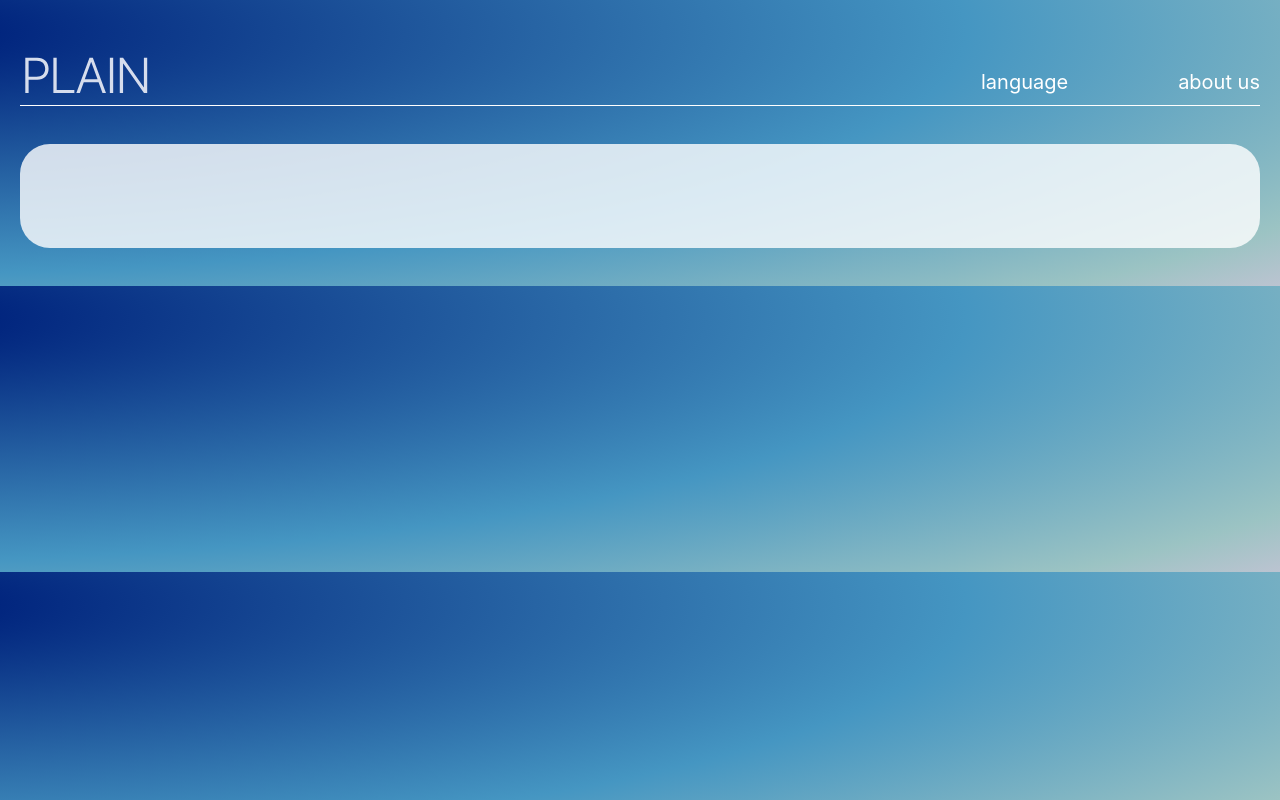
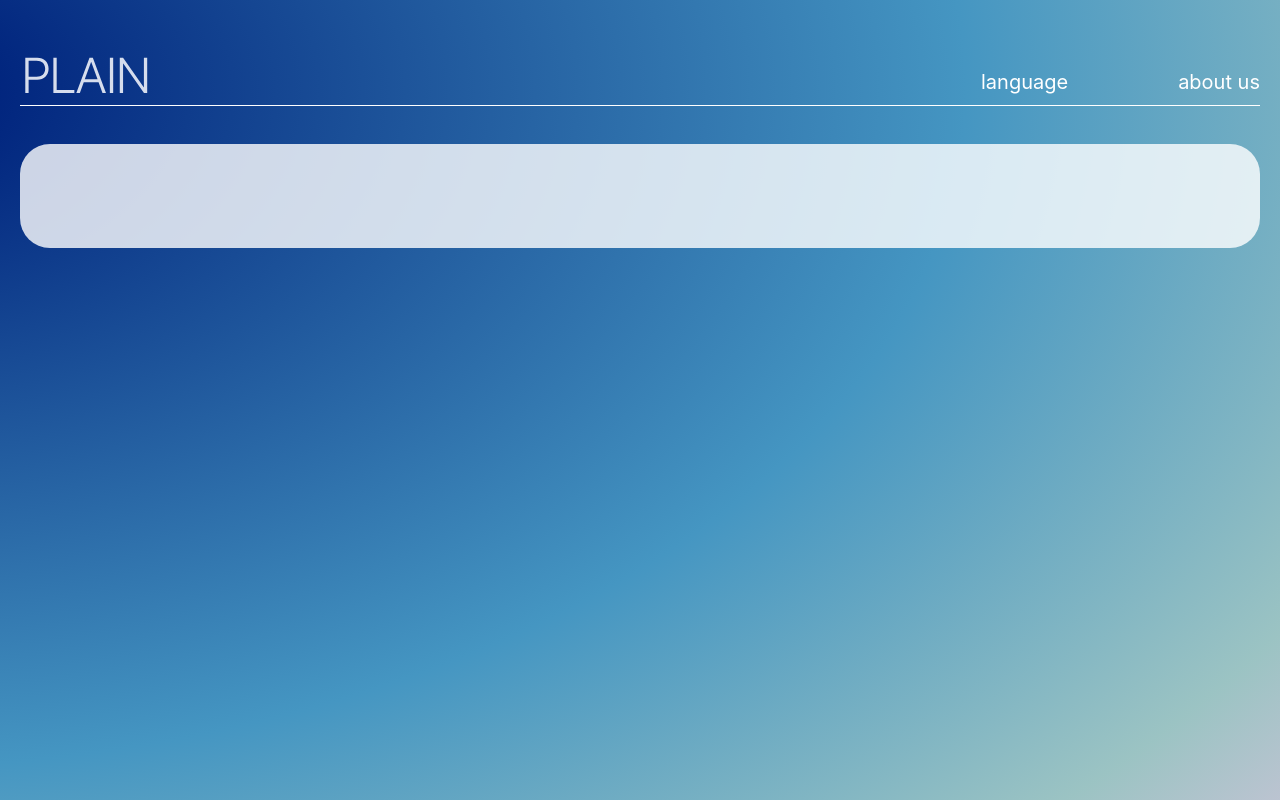
Before and after one commit to KoroLev2512/plain, a Next.js app: page / in a window 1280 px wide. Built offline with nearby package versions, Linux system fonts and the light colour scheme.

Commit message:
first demo-version with about

```diff
--- a/src/styles/globals.scss
+++ b/src/styles/globals.scss
@@ -51,7 +51,8 @@ body {
   box-sizing: border-box;
   font-style: normal;
   overflow: auto;
-  background: radial-gradient(166.37% 160.88% at -12.31% 11.32%, #00237D 6.22%, #4596C2 52.77%, rgba(202, 254, 254, 0.77) 79.59%, #F2C4E8 100%), #000 fixed;
+  background: radial-gradient(166.37% 160.88% at -12.31% 11.32%, #00237D 6.22%, #4596C2 52.77%, rgba(202, 254, 254, 0.77) 79.59%, #F2C4E8 100%), #000;
+  background-attachment: fixed;
 }
 
 :root {
```
